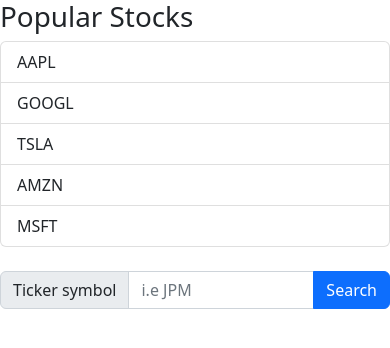
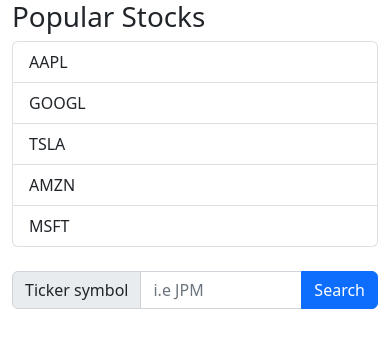
Before and after one commit to Olavarry/react-app, a React (Vite) app: page / in a window 390 px wide. Shown: the top 348 px of the page. Built offline with nearby package versions, Linux system fonts and the light colour scheme.

Commit message:
Make app responsive

```diff
--- a/src/App.tsx
+++ b/src/App.tsx
@@ -6,7 +6,12 @@
 
   const handleSelectItem = (item: string) => {
     axios
-      .get("https://jsonplaceholder.typicode.com/users?name=" + item)
+      .get("https://financialmodelingprep.com/stable/search-symbol", {
+        params: {
+          query: item,
+          apikey: "awsqzdvlpugFQrdxr6ao1ukzFuborA4k",
+        },
+      })
       .then((response) => {
         console.log(response.data[0]);
       })
@@ -33,7 +38,9 @@
 
   //return <div><Message></Message></div>
   return (
-    <div>
+    <div className="container">
+      <div className="row">
+        <div className="col-md-6 offset-md-3">
           <ListGroup
             items={items}
             heading="Popular Stocks"
@@ -41,6 +48,8 @@
             onInputSubmit={handleInputSubmit}
           />
         </div>
+      </div>
+    </div>
   );
 }
 
```
Lines whose indentation alone changed are shown as unchanged.
